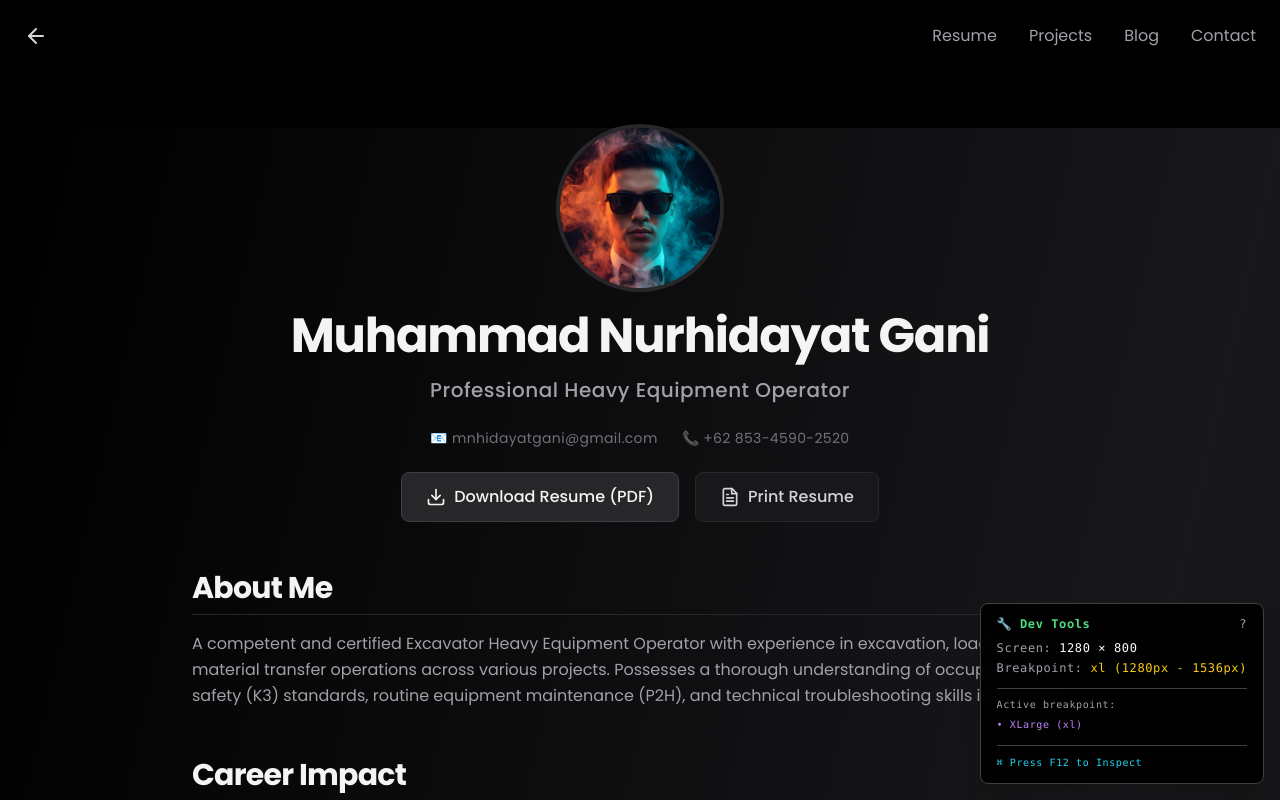
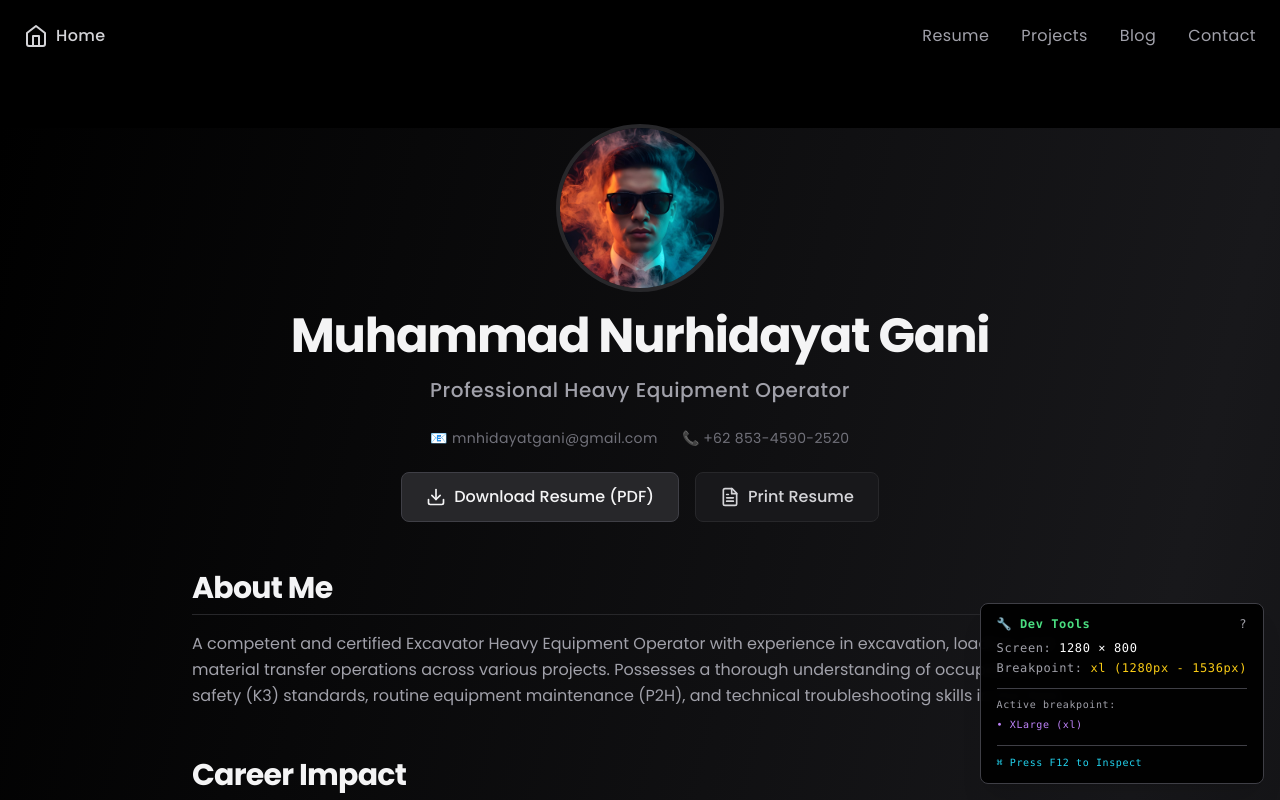
Before and after one commit to angga13142/myportfolio, a Next.js app: page /resume in a window 1280 px wide. Shown: the top 800 px of the page. Built offline with nearby package versions, Linux system fonts and the light colour scheme; no server answers; what tailwindcss-debug-screens would draw is missing.

Commit message:
feat: improve home button in navigation with icon and text label

```diff
--- a/app/components/nav.tsx
+++ b/app/components/nav.tsx
@@ -1,5 +1,5 @@
 "use client";
-import { ArrowLeft } from "lucide-react";
+import { Home } from "lucide-react";
 import Link from "next/link";
 import React, { useEffect, useRef, useState } from "react";
 
@@ -20,45 +20,51 @@ export const Navigation: React.FC = () => {
 	return (
 		<header ref={ref}>
 			<div
-				className={`fixed inset-x-0 top-0 z-50 backdrop-blur  duration-200 border-b  ${
+				className={`fixed inset-x-0 top-0 z-50 backdrop-blur duration-200 border-b ${
 					isIntersecting
 						? "bg-zinc-900/0 border-transparent"
-						: "bg-zinc-900/500  border-zinc-800 "
+						: "bg-zinc-900/500 border-zinc-800"
 				}`}
 			>
 				<div className="container flex flex-row-reverse items-center justify-between p-6 mx-auto">
-					<div className="flex justify-between gap-8">
+					{/* Navigation Links */}
+					<nav className="flex justify-between gap-6 md:gap-8">
 						<Link
 							href="/resume"
-							className="duration-200 text-zinc-400 hover:text-zinc-100"
+							className="duration-200 text-zinc-400 hover:text-zinc-100 text-sm md:text-base"
 						>
 							Resume
 						</Link>
 						<Link
 							href="/projects"
-							className="duration-200 text-zinc-400 hover:text-zinc-100"
+							className="duration-200 text-zinc-400 hover:text-zinc-100 text-sm md:text-base"
 						>
 							Projects
 						</Link>
 						<Link
 							href="/blog"
-							className="duration-200 text-zinc-400 hover:text-zinc-100"
+							className="duration-200 text-zinc-400 hover:text-zinc-100 text-sm md:text-base"
 						>
 							Blog
 						</Link>
 						<Link
 							href="/contact"
-							className="duration-200 text-zinc-400 hover:text-zinc-100"
+							className="duration-200 text-zinc-400 hover:text-zinc-100 text-sm md:text-base"
 						>
 							Contact
 						</Link>
-					</div>
+					</nav>
 
+					{/* Home Button */}
 					<Link
 						href="/"
-						className="duration-200 text-zinc-300 hover:text-zinc-100"
+						className="flex items-center gap-2 duration-200 text-zinc-300 hover:text-zinc-100 group"
+						aria-label="Back to Home"
 					>
-						<ArrowLeft className="w-6 h-6 " />
+						<Home className="w-5 h-5 md:w-6 md:h-6 transition-transform group-hover:scale-110" />
+						<span className="hidden sm:inline-block text-sm md:text-base font-medium">
+							Home
+						</span>
 					</Link>
 				</div>
 			</div>
```
